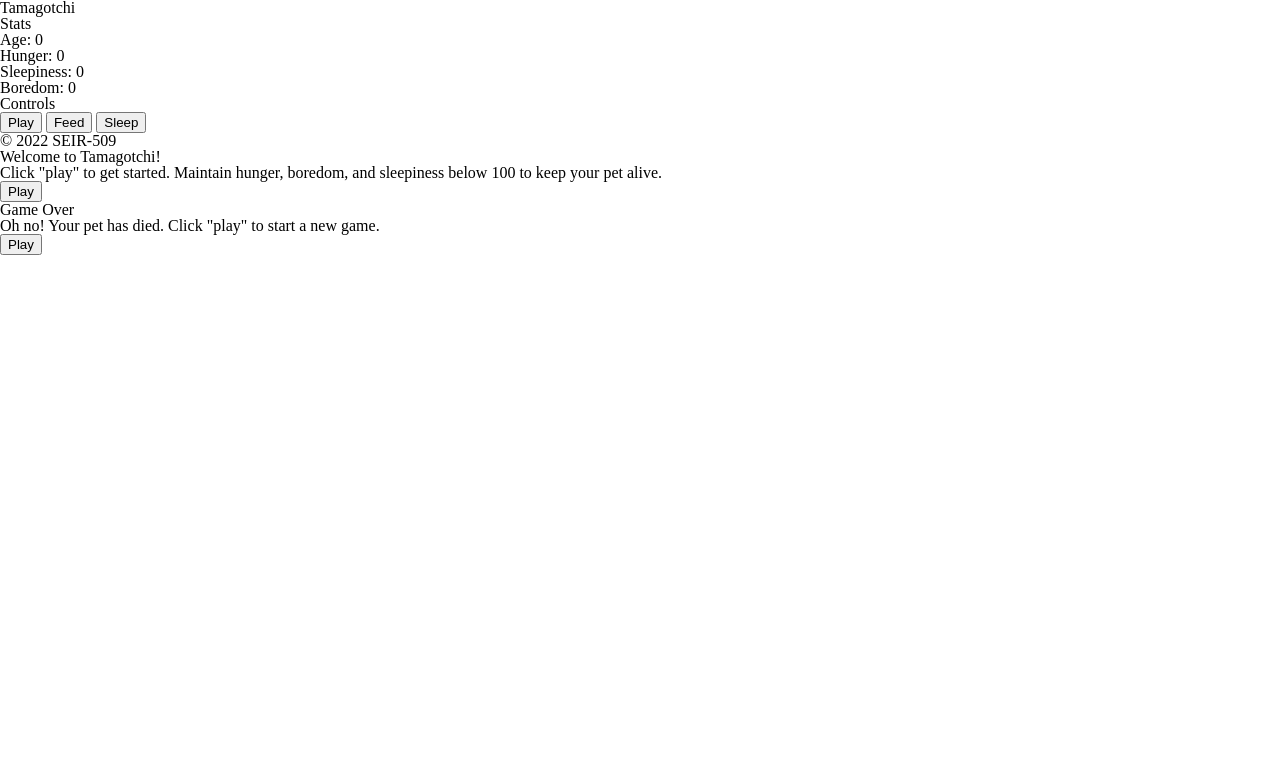
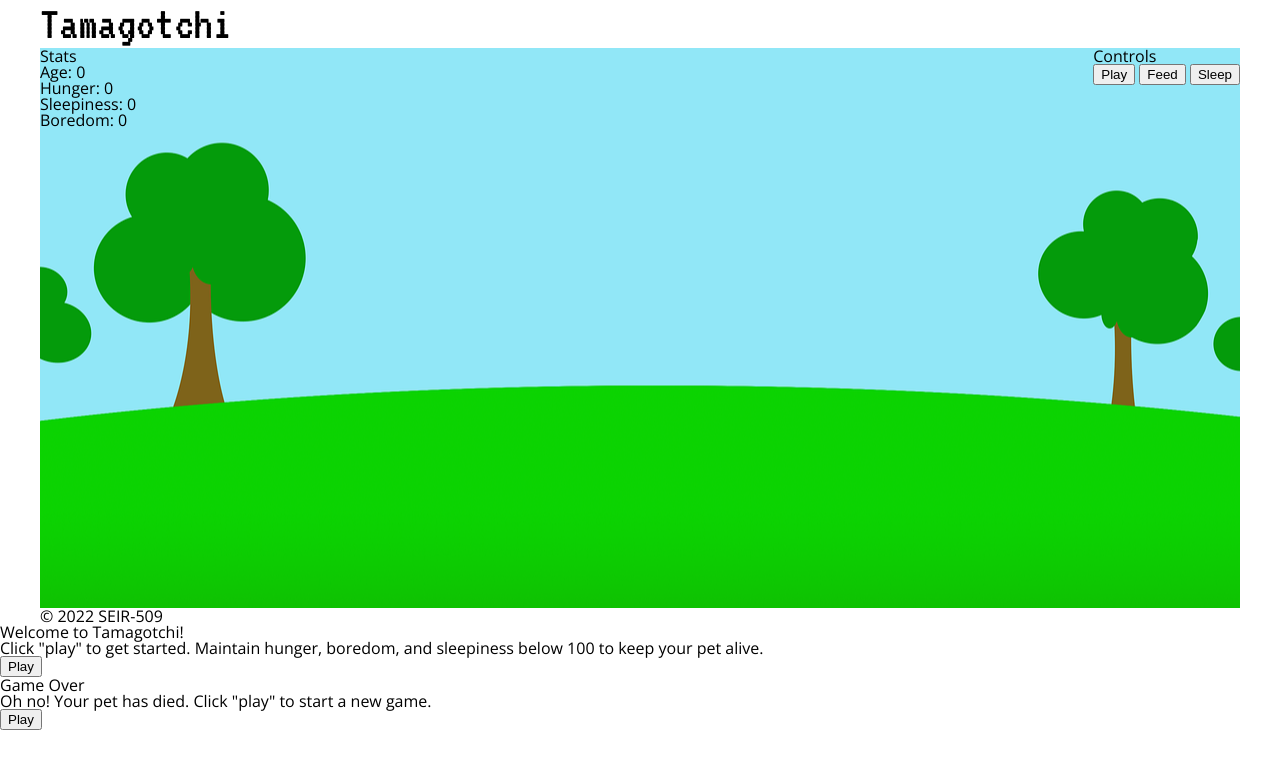
Before and after one commit to esin87/tamagotchi, a plain HTML site: page index.html in a window 1280 px wide. Drawn offline with nearby package versions, Linux system fonts and the light colour scheme.

Commit message:
Add basic game layout

```diff
--- a/css/style.css
+++ b/css/style.css
@@ -0,0 +1,37 @@
+/* Base & Utility Styles */
+
+* {
+    box-sizing: border-box;
+}
+
+body {
+    font-family: 'Open Sans', Helvetica, sans-serif
+}
+
+.wrapper {
+    max-width: 1200px;
+    margin-right: auto;
+    margin-left: auto;
+}
+
+h1 {
+    font-family: 'VT323', 'Courier New', Courier, monospace;
+    font-size: 3rem;
+}
+
+/* Flex Styles */
+
+.flex-container {
+    display: flex;
+}
+
+.space-between {
+    justify-content: space-between;
+}
+
+/* Game Styles */
+
+.game-container {
+    background: url('../assets/park-background.webp') no-repeat center center;
+    height: 70vh;
+}
--- a/index.html
+++ b/index.html
@@ -5,16 +5,23 @@
 		<meta http-equiv="X-UA-Compatible" content="IE=edge" />
 		<meta name="viewport" content="width=device-width, initial-scale=1.0" />
 		<link rel="shortcut icon" href="assets/favicon.ico" type="image/x-icon" />
+		<link rel="preconnect" href="https://fonts.googleapis.com" />
+		<link rel="preconnect" href="https://fonts.gstatic.com" crossorigin />
+		<link
+			href="https://fonts.googleapis.com/css2?family=Open+Sans&family=VT323&display=swap"
+			rel="stylesheet"
+		/>
 		<link rel="stylesheet" href="css/reset.css" />
 		<link rel="stylesheet" href="css/style.css" />
 		<title>Tamagotchi</title>
 		<script defer src="./js/script.js"></script>
 	</head>
 	<body>
+		<div class="wrapper">
 			<header>
 				<h1>Tamagotchi</h1>
 			</header>
-		<main>
+			<main class="game-container flex-container space-between">
 				<div class="stats-container">
 					<h2>Stats</h2>
 					<ul>
@@ -33,6 +40,7 @@
 				</div>
 			</main>
 			<footer>&copy; 2022 SEIR-509</footer>
+		</div>
 		<section class="modal-container modal-welcome">
 			<div class="modal-inner">
 				<h2>Welcome to Tamagotchi!</h2>
```
Lines whose indentation alone changed are shown as unchanged.
